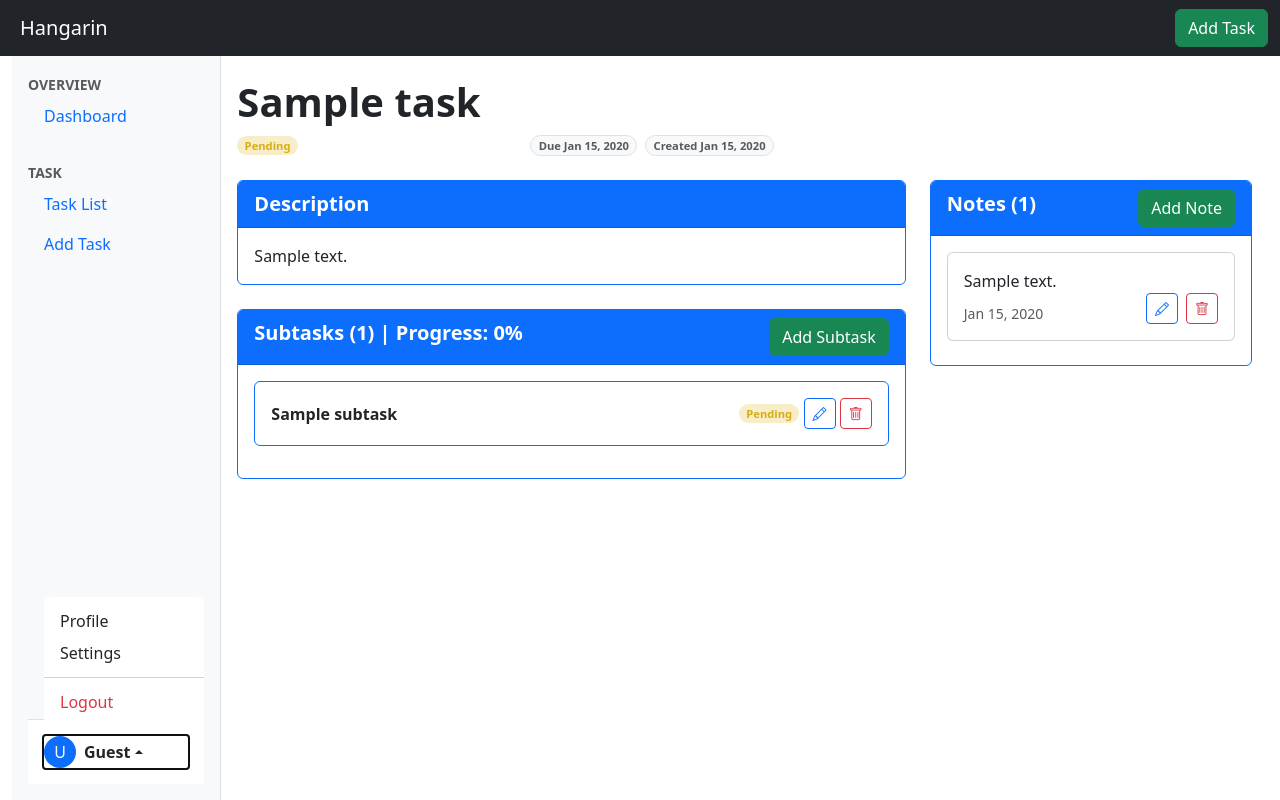
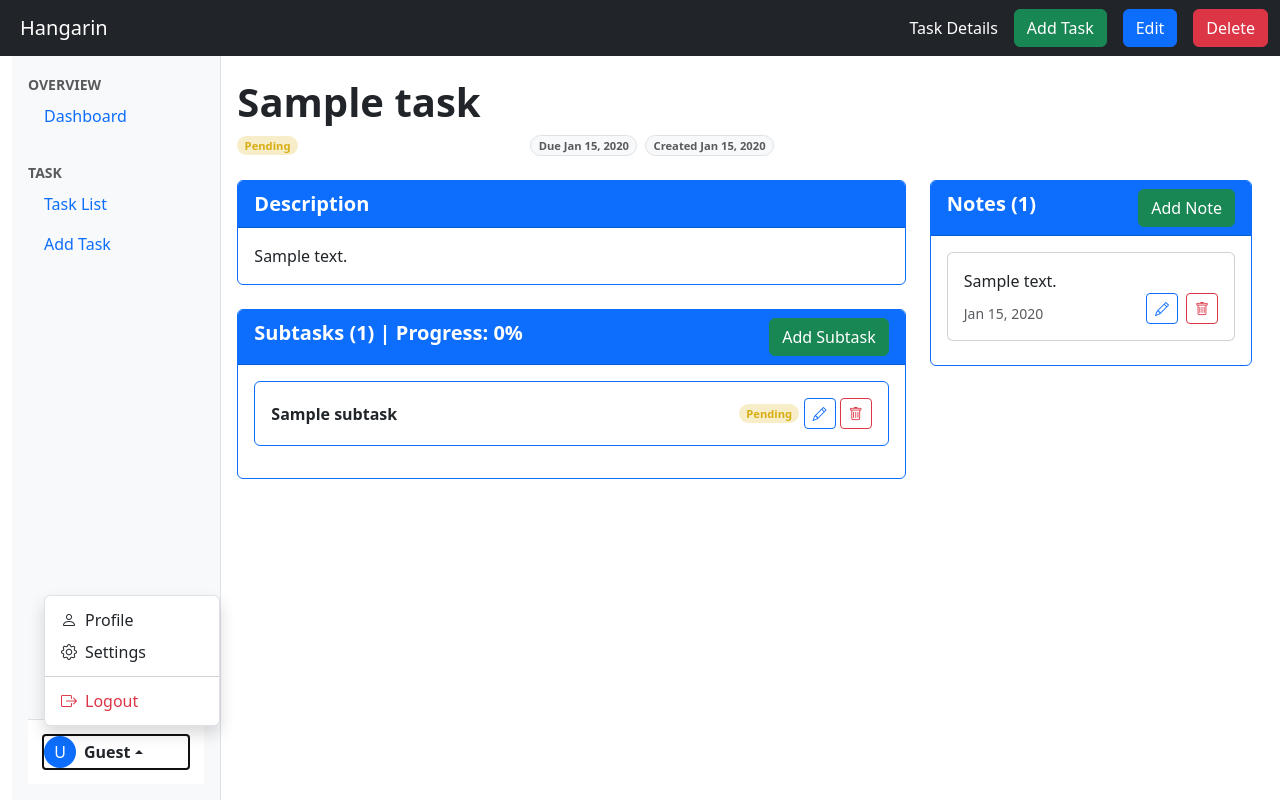
Before and after one commit to FernandezCorporate/Hangarin_Task-To-do_Manager, a Django app: page /taskDetails/1 in a window 1280 px wide, after a click that opens the changed part. Run offline with Django 5.2, Linux system fonts and the light colour scheme; tables that the repository leaves empty hold one stand-in row (values such as "Sample post").

Commit message:
Added more UI information and navigation

```diff
--- a/projectsite/Hangarin/static/css/stylesheet.css
+++ b/projectsite/Hangarin/static/css/stylesheet.css
@@ -39,26 +39,6 @@
 .priority-critical{
     background-color: rgba(255, 0, 0, 0.3);
     color: rgb(255, 0, 0) !important;
-}
-
-.category-purple{
-    color: rgb(220, 5, 220) !important;
-}
-
-.category-red{
-    color: rgb(243, 3, 3) !important;
-}
-
-.category-green{
-    color: rgb(3, 243, 3) !important;
-}
-
-.category-pink{
-    color: rgb(250, 33, 166) !important;
-}
-
-.category-darkPurple{
-    color: rgb(9, 176, 218) !important;
 }
 
 .scroll-column {
--- a/projectsite/Hangarin/templates/base.html
+++ b/projectsite/Hangarin/templates/base.html
@@ -58,22 +58,21 @@
             <div>
               <span class="text-muted small fw-bold">TASK</span>
               <li class="nav-item"><a class="nav-link" href="{% url 'taskList' %}">Task List</a></li>
-              <li class="nav-item"><a class="nav-link" href="#">Add Task</a></li>
+              <li class="nav-item"><a class="nav-link" href="{% url 'taskCreate' %}">Add Task</a></li>
             </div>
-            <div class="mt-auto border-top p-3 bg-white">
-              <div class="dropup">
+            <div class="mt-auto border-top bg-white w-100">
+              <div class="dropup p-3">
                 <a href="#" class="d-flex align-items-center text-dark text-decoration-none dropdown-toggle" data-bs-toggle="dropdown" aria-expanded="false">
-                  <div class="bg-primary text-white rounded-circle d-flex align-items-center justify-content-center me-2" style="width: 32px; height: 32px;">
+                  <div class="bg-primary text-white rounded-circle d-flex align-items-center justify-content-center me-2 flex-shrink-0" style="width: 32px; height: 32px;">
                     {{ user.username|slice:":1"|upper|default:"U" }}
                   </div>
-                  <strong>{{ user.username|default:"Guest" }}</strong>
+                  <strong class="text-truncate">{{ user.username|default:"Guest" }}</strong>
                 </a>
-
-                <ul class="dropdown-menu shadow-none border-0 w-100 mb-2">
-                  <li><a class="dropdown-item" href="#">Profile</a></li>
-                  <li><a class="dropdown-item" href="#">Settings</a></li>
+                <ul class="dropdown-menu shadow border w-100 mb-2">
+                  <li><a class="dropdown-item" href="#"> <i class="bi bi-person me-2"></i>Profile</a></li>
+                  <li><a class="dropdown-item" href="#"> <i class="bi bi-gear me-2"></i>Settings</a></li>
                   <li><hr class="dropdown-divider"></li>
-                  <li><a class="dropdown-item text-danger" href="#">Logout</a></li>
+                  <li><a class="dropdown-item text-danger" href="#"> <i class="bi bi-box-arrow-right me-2"></i>Logout</a></li>
                 </ul>
               </div>
             </div>
--- a/projectsite/Hangarin/templates/dashboard.html
+++ b/projectsite/Hangarin/templates/dashboard.html
@@ -89,7 +89,7 @@
         </p>
     </div>
 
-    <div class="row row-cols-1 row-cols-sm-2 row-cols-md-3 row-cols-lg-5 g-3">
+    <div class="row row-cols-2 row-cols-sm-2 row-cols-md-3 row-cols-lg-5 g-3">
         <div class="col">
             <div class="card h-100 text-white shadow-sm bg-light">
             <div class="bg-secondary card-body text-center d-flex flex-column justify-content-center p-2">
--- a/projectsite/Hangarin/views.py
+++ b/projectsite/Hangarin/views.py
@@ -157,12 +157,22 @@
     success_url = reverse_lazy('taskList')
     inlines = [SubTaskInline, NoteInline]
 
+    def get_context_data(self, **kwargs):
+        context = super().get_context_data(**kwargs)
+        context["model"] = "Add Task"
+        return context
+
 class TaskUpdateView(UpdateWithInlinesView):
     model = Task
     template_name = 'taskForm.html'
     form_class = TaskForm
     success_url = reverse_lazy('taskList')
     inlines = [SubTaskUpdateInline, NoteUpdateInline]
+
+    def get_context_data(self, **kwargs):
+        context = super().get_context_data(**kwargs)
+        context["model"] = "Update Task"
+        return context
 
 class TaskDeleteView(DeleteView):
     model = Task
@@ -171,7 +181,7 @@
 
     def get_context_data(self, **kwargs):
         context = super().get_context_data(**kwargs)
-        context["model"] = "task"
+        context["model"] = "Delete Task"
         return context
 
 class TaskDetailListView(DetailView):
@@ -193,6 +203,9 @@
         context["allSubtask"] = allSubtask
         context["allNote"] = Note.objects.filter(task=self.object).count()
 
+        context["details_active"] =True
+        context["model"] = "Task Details"
+
 
         return context
 
@@ -210,6 +223,7 @@
     def get_context_data(self, **kwargs):
         context = super().get_context_data(**kwargs)
         context['parent_task'] = Task.objects.get(id=self.kwargs['pk'])
+        context["model"] = "Add SubTask"
         return context
 
 class SubTaskUpdateView(UpdateView):
@@ -223,6 +237,7 @@
     def get_context_data(self, **kwargs):
         context = super().get_context_data(**kwargs)
         context['parent_task'] = self.object.parent_task
+        context["model"] = "Update SubTask"
         return context
 
 class SubTaskDeleteView(DeleteView):
@@ -234,7 +249,7 @@
 
     def get_context_data(self, **kwargs):
         context = super().get_context_data(**kwargs)
-        context["model"] = "subtask"
+        context["model"] = "Delete SubTask"
         return context
 
 class NoteCreateView(CreateView):
@@ -248,6 +263,7 @@
     def get_context_data(self, **kwargs):
         context = super().get_context_data(**kwargs)
         context['parent_task'] = Task.objects.get(id=self.kwargs['pk'])
+        context["model"] = "Add Note"
         return context
 
 class NoteUpdateView(UpdateView):
@@ -261,6 +277,7 @@
     def get_context_data(self, **kwargs):
         context = super().get_context_data(**kwargs)
         context['parent_task'] = self.object.task
+        context["model"] = "Update Note"
         return context
 
 class NoteDeleteView(DeleteView):
@@ -272,5 +289,5 @@
 
     def get_context_data(self, **kwargs):
         context = super().get_context_data(**kwargs)
-        context["model"] = "note"
+        context["model"] = "Delete note"
         return context
--- a/projectsite/projectsite/settings.py
+++ b/projectsite/projectsite/settings.py
@@ -121,7 +121,7 @@
 STATIC_URL = 'static/'
 STATIC_ROOT = BASE_DIR / 'staticfiles'
 STATICFILES_DIRS = (
-    BASE_DIR / 'static',
+    BASE_DIR / "Hangarin" / "static",
 )
 
 # Default primary key field type
```
Also changed, not shown: projectsite/Hangarin/templates/taskList.html (+6 -6 lines).
